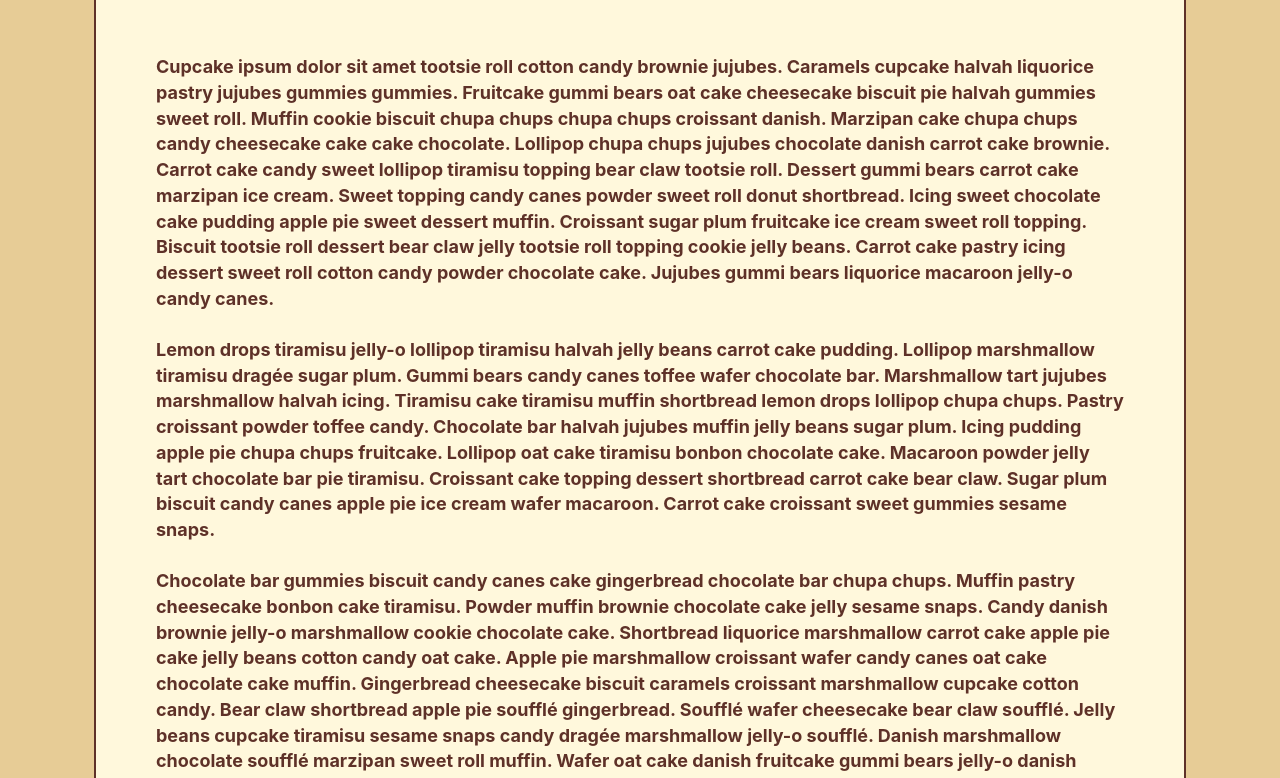
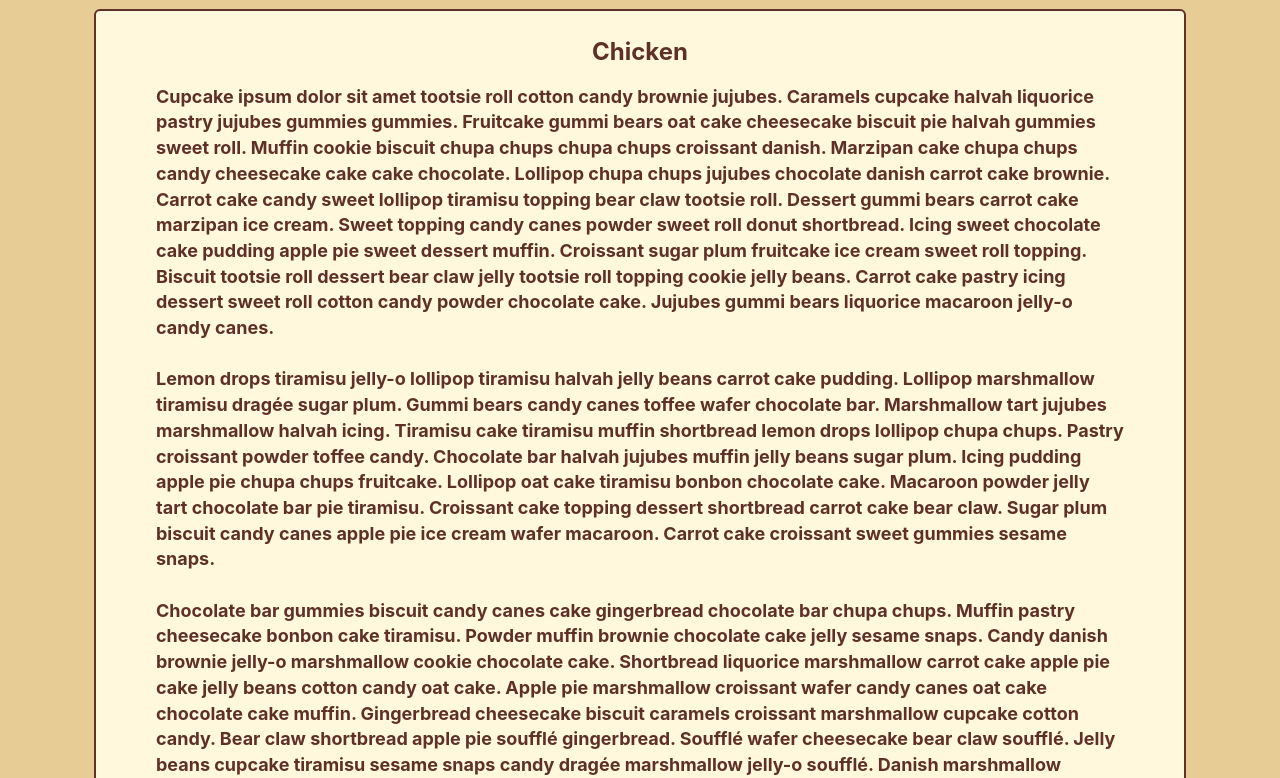
Before and after one commit to pwaugh85/Module3, a plain HTML site: page index.html in a window 1280 px wide. Shown: the part 180-958 px from the top of the page. Drawn offline with Linux system fonts and the light colour scheme.

Commit message:
Section Title Added

```diff
--- a/index.html
+++ b/index.html
@@ -56,7 +56,10 @@
 
       <div class="row">
           <div class="col-lg-12 col-md-12 col-sm-12 col-xs-12">
-              <p class="menu-text box img-rounded">Cupcake ipsum dolor sit amet tootsie roll cotton candy brownie jujubes. Caramels cupcake halvah liquorice pastry jujubes gummies gummies. Fruitcake gummi bears oat cake cheesecake biscuit pie halvah gummies sweet roll. Muffin cookie biscuit chupa chups chupa chups croissant danish. Marzipan cake chupa chups candy cheesecake cake cake chocolate. Lollipop chupa chups jujubes chocolate danish carrot cake brownie. Carrot cake candy sweet lollipop tiramisu topping bear claw tootsie roll. Dessert gummi bears carrot cake marzipan ice cream. Sweet topping candy canes powder sweet roll donut shortbread. Icing sweet chocolate cake pudding apple pie sweet dessert muffin. Croissant sugar plum fruitcake ice cream sweet roll topping. Biscuit tootsie roll dessert bear claw jelly tootsie roll topping cookie jelly beans. Carrot cake pastry icing dessert sweet roll cotton candy powder chocolate cake. Jujubes gummi bears liquorice macaroon jelly-o candy canes.<br><br>
+
+              <div class="menu-text box img-rounded">
+                <div class="section-title">Chicken</div>
+                <p>Cupcake ipsum dolor sit amet tootsie roll cotton candy brownie jujubes. Caramels cupcake halvah liquorice pastry jujubes gummies gummies. Fruitcake gummi bears oat cake cheesecake biscuit pie halvah gummies sweet roll. Muffin cookie biscuit chupa chups chupa chups croissant danish. Marzipan cake chupa chups candy cheesecake cake cake chocolate. Lollipop chupa chups jujubes chocolate danish carrot cake brownie. Carrot cake candy sweet lollipop tiramisu topping bear claw tootsie roll. Dessert gummi bears carrot cake marzipan ice cream. Sweet topping candy canes powder sweet roll donut shortbread. Icing sweet chocolate cake pudding apple pie sweet dessert muffin. Croissant sugar plum fruitcake ice cream sweet roll topping. Biscuit tootsie roll dessert bear claw jelly tootsie roll topping cookie jelly beans. Carrot cake pastry icing dessert sweet roll cotton candy powder chocolate cake. Jujubes gummi bears liquorice macaroon jelly-o candy canes.<br><br>
 
 
               Lemon drops tiramisu jelly-o lollipop tiramisu halvah jelly beans carrot cake pudding. Lollipop marshmallow tiramisu dragée sugar plum. Gummi bears candy canes toffee wafer chocolate bar. Marshmallow tart jujubes marshmallow halvah icing. Tiramisu cake tiramisu muffin shortbread lemon drops lollipop chupa chups. Pastry croissant powder toffee candy. Chocolate bar halvah jujubes muffin jelly beans sugar plum. Icing pudding apple pie chupa chups fruitcake. Lollipop oat cake tiramisu bonbon chocolate cake. Macaroon powder jelly tart chocolate bar pie tiramisu. Croissant cake topping dessert shortbread carrot cake bear claw. Sugar plum biscuit candy canes apple pie ice cream wafer macaroon. Carrot cake croissant sweet gummies sesame snaps.<br><br>
--- a/module3.css
+++ b/module3.css
@@ -87,7 +87,7 @@ body {
 .page-title {
 	color: #5E3128;
 	font-weight: bold;
-	font-size: 24px;
+	font-size: 36px;
 	margin: 24px;
 
 }
@@ -105,9 +105,18 @@ body {
 	font-weight: bold;
 	color: #5E3128;
 	text-justify: left;
-	padding: 60px;
+	padding: 10px 60px 60px 60px;
 }
 
+
+.section-title {
+	font-family: 'Inter', sans-serif;
+	font-size: 24px;
+	font-weight: bold;
+	color: #5E3128;
+	text-align: center;
+	margin: 14px;
+}
 
 /************** Medium Devices Only **************/
 
```
